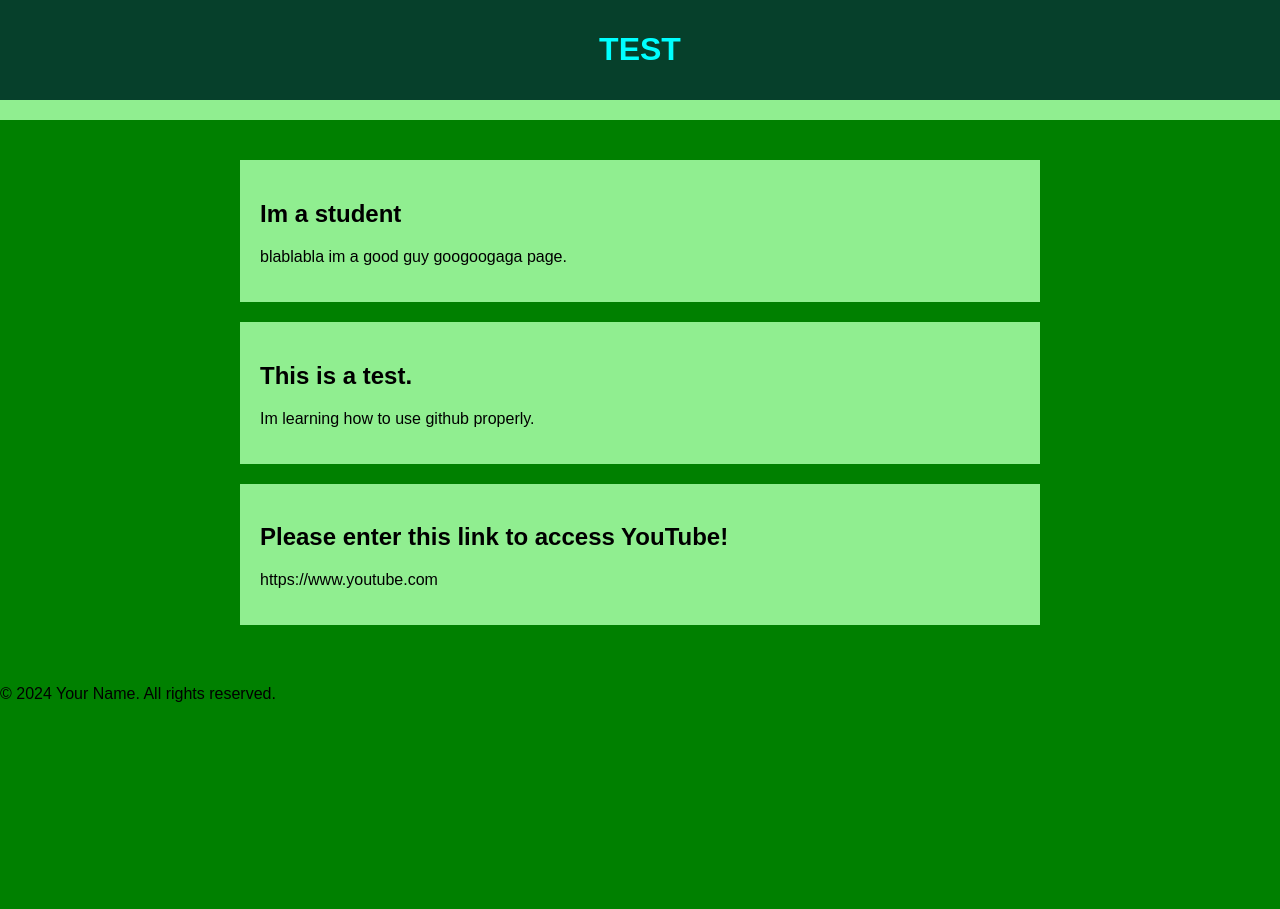
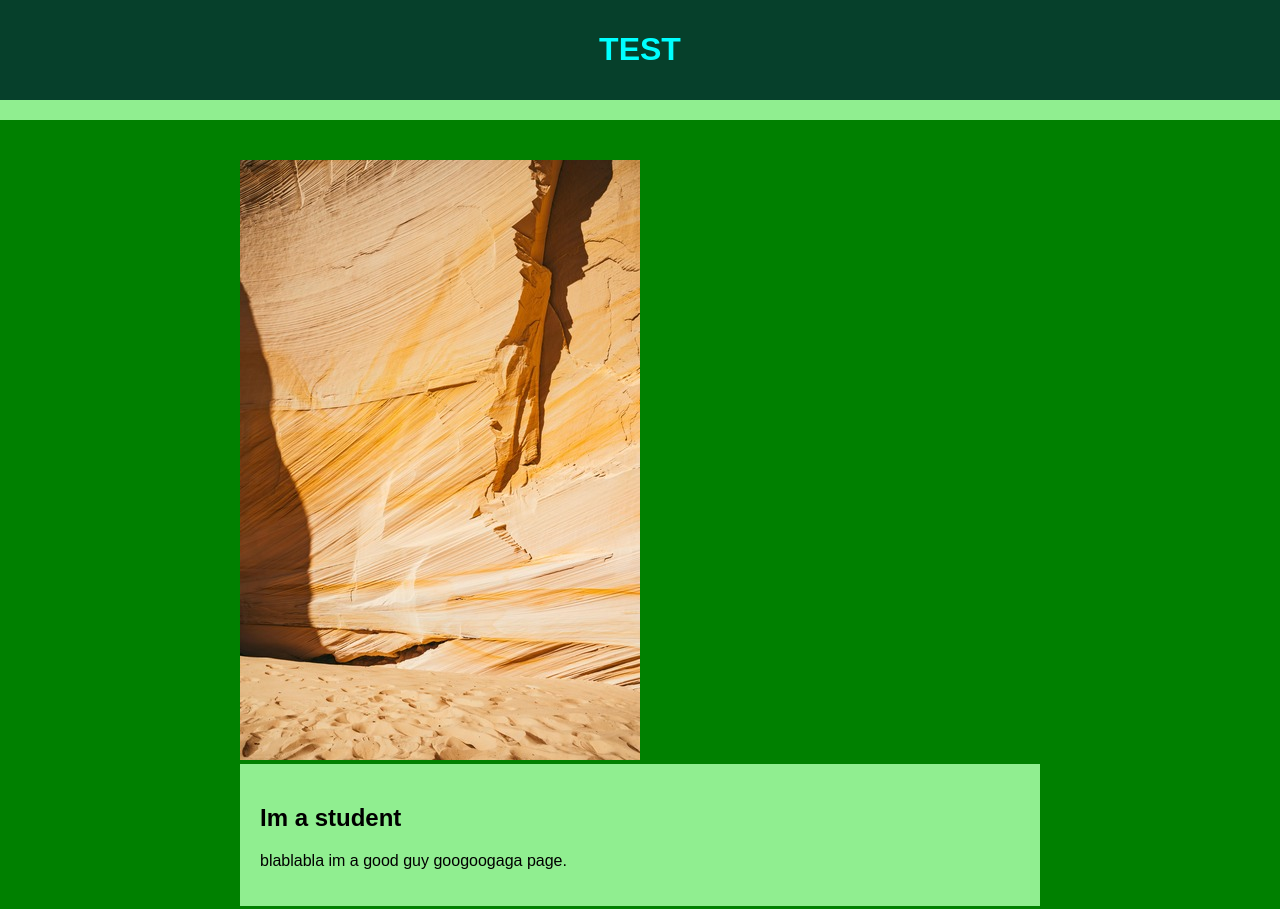
Before and after one commit to JoaquinLopez710/test1, a plain HTML site: page index.html in a window 1280 px wide. Shown: the top 909 px of the page. Before the commit the page ends 800 px from the top, so only its background shows below. Drawn offline with Linux system fonts and the light colour scheme.

Commit message:
Update index.html

```diff
--- a/index.html
+++ b/index.html
@@ -13,6 +13,7 @@
     <nav>
         </nav>
     <main>
+        <img src="https://joaquinlopez710.github.io/test1/Landscape.jpg" alt="Loading..." />
         <section>
             <h2>Im a student</h2>
             <p>blablabla im a good guy googoogaga
```
